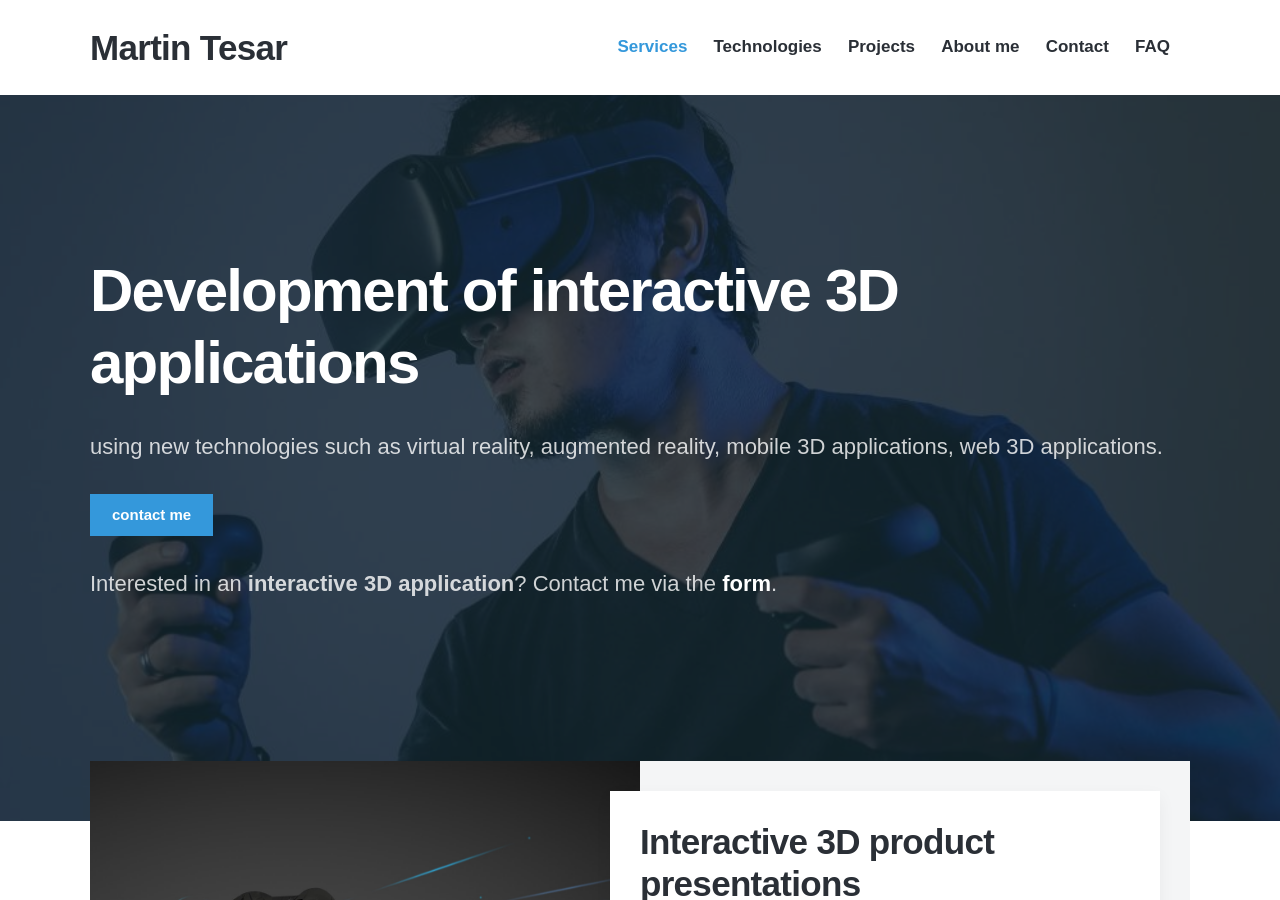
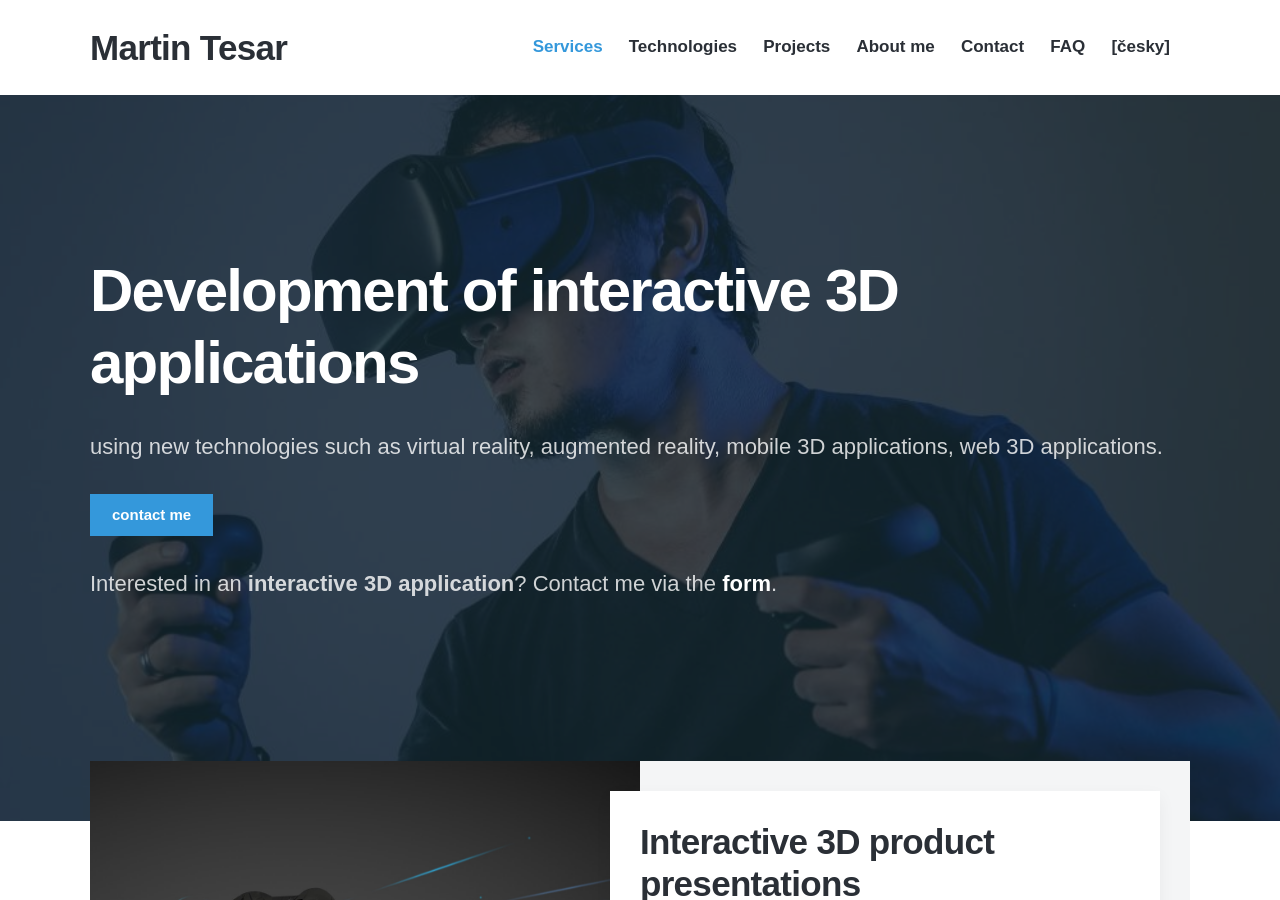
Before and after one commit to martatesar/martatesar.github.io, a Jekyll site: the page built from index.html, in a window 1280 px wide and 900 px high. Built offline with Jekyll 4.4.1, drawn with Linux system fonts in a browser that asks for light colours; nearby versions of some CDN libraries; some web fonts are replaced; comment, search, counter and statistics services are not loaded.

Commit message:
add link to czech version

```diff
--- a/_data/settings.yml
+++ b/_data/settings.yml
@@ -23,6 +23,8 @@ menu_settings:
       url: '/contact'
     - title: 'FAQ'
       url: '/faq'
+    - title: '[česky]'
+      url: 'https://martintesar.cz'
 
 footer_settings:
   footer_tagline:  3D application developer
```
